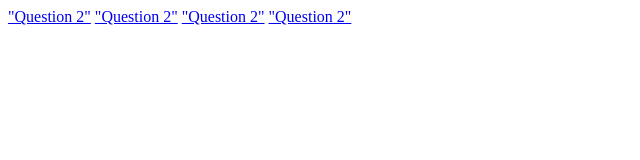
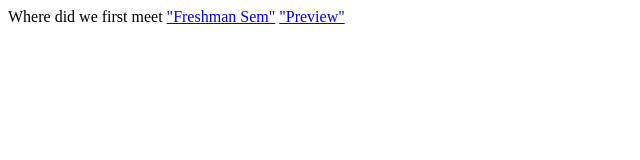
Before and after one commit to MaxAMillionL/VIS-208-Valentines, a plain HTML site: page question1.html in a window 1280 px wide. Shown: the whole page, without its empty margins (0-640 px from the left). Drawn offline with Linux system fonts and the light colour scheme.

Commit message:
Add files via upload

```diff
--- a/question1.html
+++ b/question1.html
@@ -13,10 +13,8 @@
     </style>
   </head>
   <body>
-
-    <a href="wrong1.html">"Question 2"</a> <!-- Wrong -->
-    <a href="question2.html">"Question 2"</a> <!-- Correct -->
-    <a href="wrong1.html">"Question 2"</a> <!-- Wrong -->
-    <a href="wrong1.html">"Question 2"</a> <!-- Wrong -->
+    Where did we first meet
+    <a href="wrong1.html">"Freshman Sem"</a> <!-- Wrong -->
+    <a href="question2.html">"Preview"</a> <!-- Correct -->
   </body>
 </html>
```
